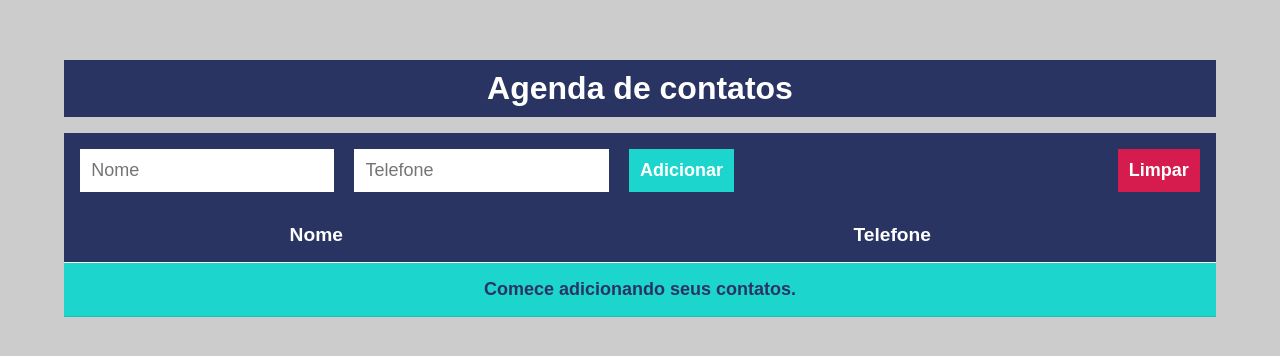
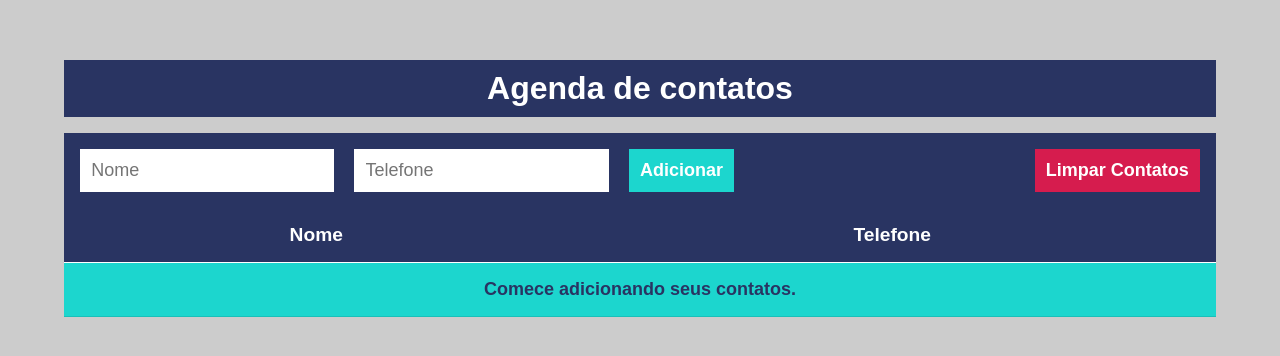
Before and after one commit to cespedrassani/contact-book, a plain HTML site: page index.html in a window 1280 px wide. Drawn offline with Linux system fonts and the light colour scheme.

Commit message:
alteração do nome do botao limpar

```diff
--- a/index.html
+++ b/index.html
@@ -41,7 +41,7 @@
             </button>
             <div style="display: grid; width: 100%;">
                 <button style="justify-self: flex-end;" type="button" onclick="limpar()">
-                    Limpar
+                    Limpar Contatos
                 </button>
             </div>
            </div>
```
